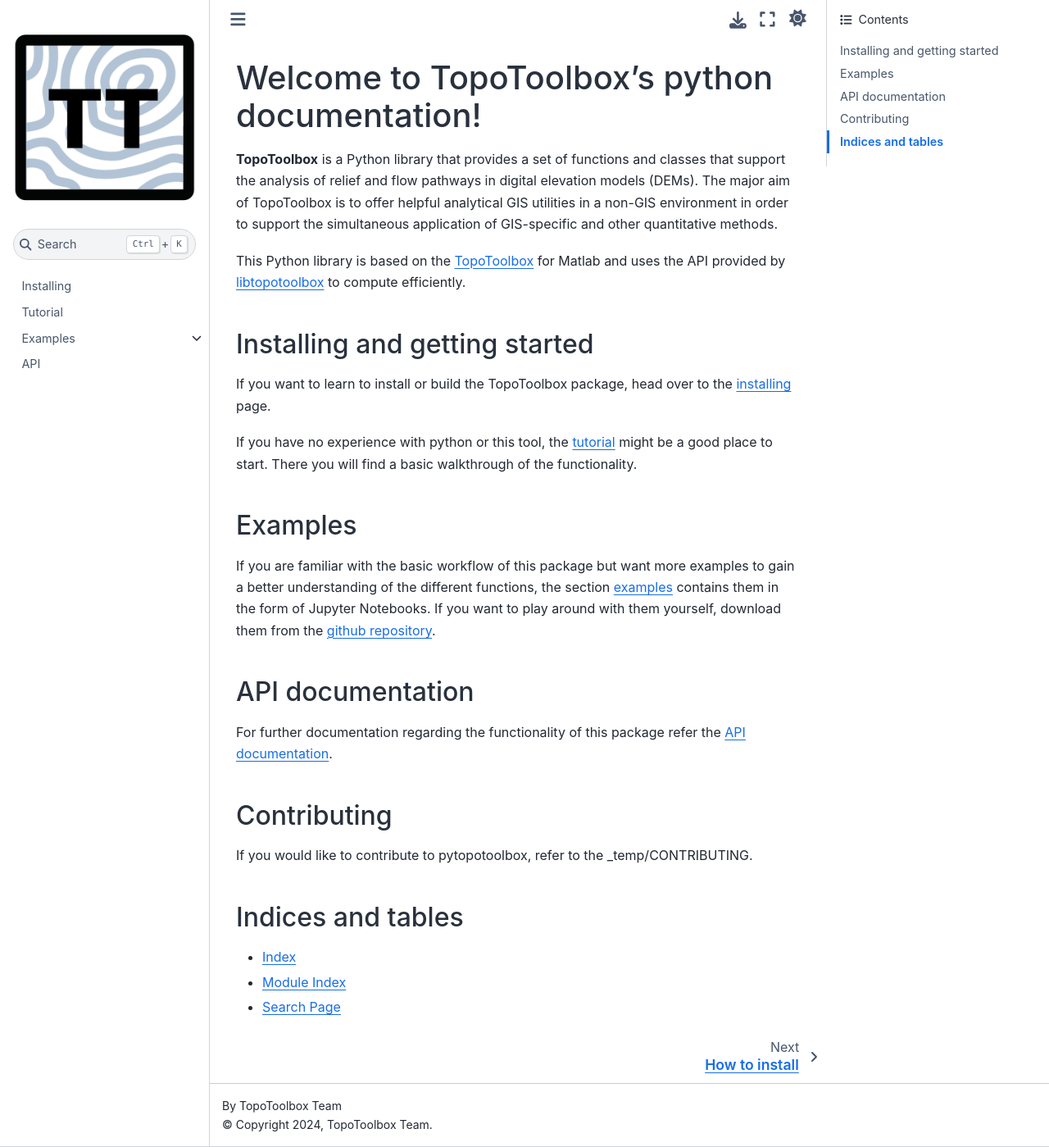
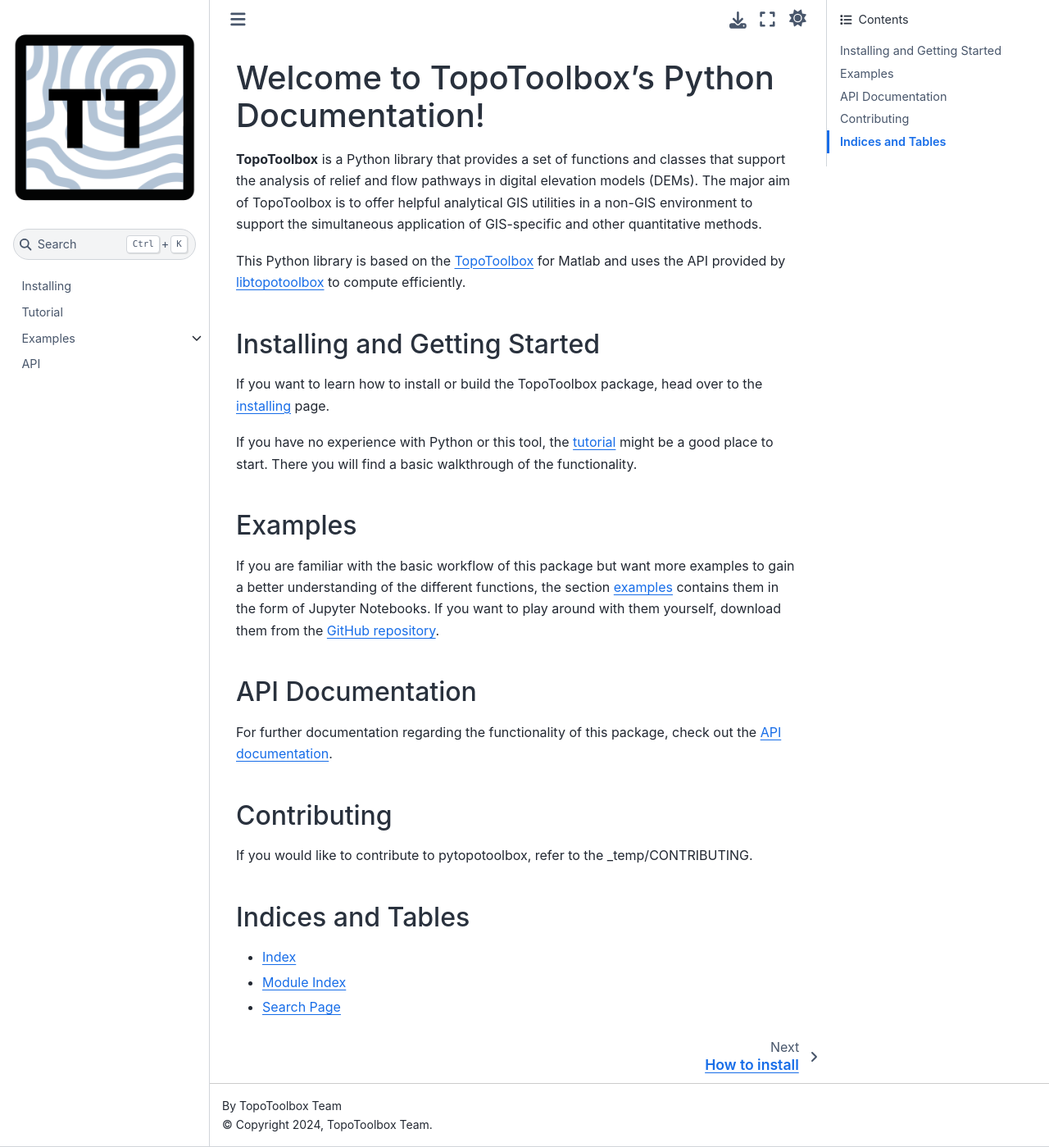
Before and after one commit to TopoToolbox/pytopotoolbox, a Sphinx documentation site: the page built from docs/index.rst, in a window 1280 px wide and 1399 px high. Shown: the whole window at 82% size. Built offline with Sphinx 7.4.7 and the Sphinx Book theme 1.1.4, drawn with Linux system fonts in a browser that asks for light colours; pages that are not in the unit, such as notebooks, are missing from menus.

Commit message:
Fix structure and grammar

```diff
--- a/docs/index.rst
+++ b/docs/index.rst
@@ -1,32 +1,31 @@
-Welcome to TopoToolbox's python documentation!
+Welcome to TopoToolbox's Python Documentation!
 ==============================================
 
-**TopoToolbox** is a Python library that provides a set of functions and classes that support the analysis of relief and flow pathways in digital elevation models (DEMs). The major aim of TopoToolbox is to offer helpful analytical GIS utilities in a non-GIS environment in order to support the simultaneous application of GIS-specific and other quantitative methods.
+**TopoToolbox** is a Python library that provides a set of functions and classes that support the analysis of relief and flow pathways in digital elevation models (DEMs). The major aim of TopoToolbox is to offer helpful analytical GIS utilities in a non-GIS environment to support the simultaneous application of GIS-specific and other quantitative methods.
 
 This Python library is based on the `TopoToolbox <https://topotoolbox.wordpress.com/>`_ for Matlab and uses the API provided by `libtopotoolbox <https://topotoolbox.github.io/libtopotoolbox/>`_ to compute efficiently.
 
-Installing and getting started
+Installing and Getting Started
 ------------------------------
 
-If you want to learn to install or build the TopoToolbox package, head over to the :doc:`installing <installing>` page.
+If you want to learn how to install or build the TopoToolbox package, head over to the :doc:`installing <installing>` page.
 
-If you have no experience with python or this tool, the :doc:`tutorial <tutorial>` might be a good place to start. There you will find a basic walkthrough of the functionality.
+If you have no experience with Python or this tool, the :doc:`tutorial <tutorial>` might be a good place to start. There you will find a basic walkthrough of the functionality.
 
 Examples
 --------
 
-If you are familiar with the basic workflow of this package but want more examples to gain a better understanding of the different functions, the section :doc:`examples <examples>` contains them in the form of Jupyter Notebooks. If you want to play around with them yourself, download them from the `github repository <https://github.com/TopoToolbox/pytopotoolbox/tree/main/examples>`_.
+If you are familiar with the basic workflow of this package but want more examples to gain a better understanding of the different functions, the section :doc:`examples <examples>` contains them in the form of Jupyter Notebooks. If you want to play around with them yourself, download them from the `GitHub repository <https://github.com/TopoToolbox/pytopotoolbox/tree/main/examples>`_.
 
-API documentation
+API Documentation
 -----------------
 
-For further documentation regarding the functionality of this package refer the :doc:`API documentation<api>`.
+For further documentation regarding the functionality of this package, check out the :doc:`API documentation<api>`.
 
 Contributing
 ------------
 
 If you would like to contribute to pytopotoolbox, refer to the :doc:`_temp/CONTRIBUTING`.
-
 
 .. toctree::
    :maxdepth: 1
@@ -38,9 +37,7 @@
    API <api>
    Contributing <_temp/CONTRIBUTING>
 
-
-
-Indices and tables
+Indices and Tables
 ------------------
 
 * :ref:`genindex`
```
